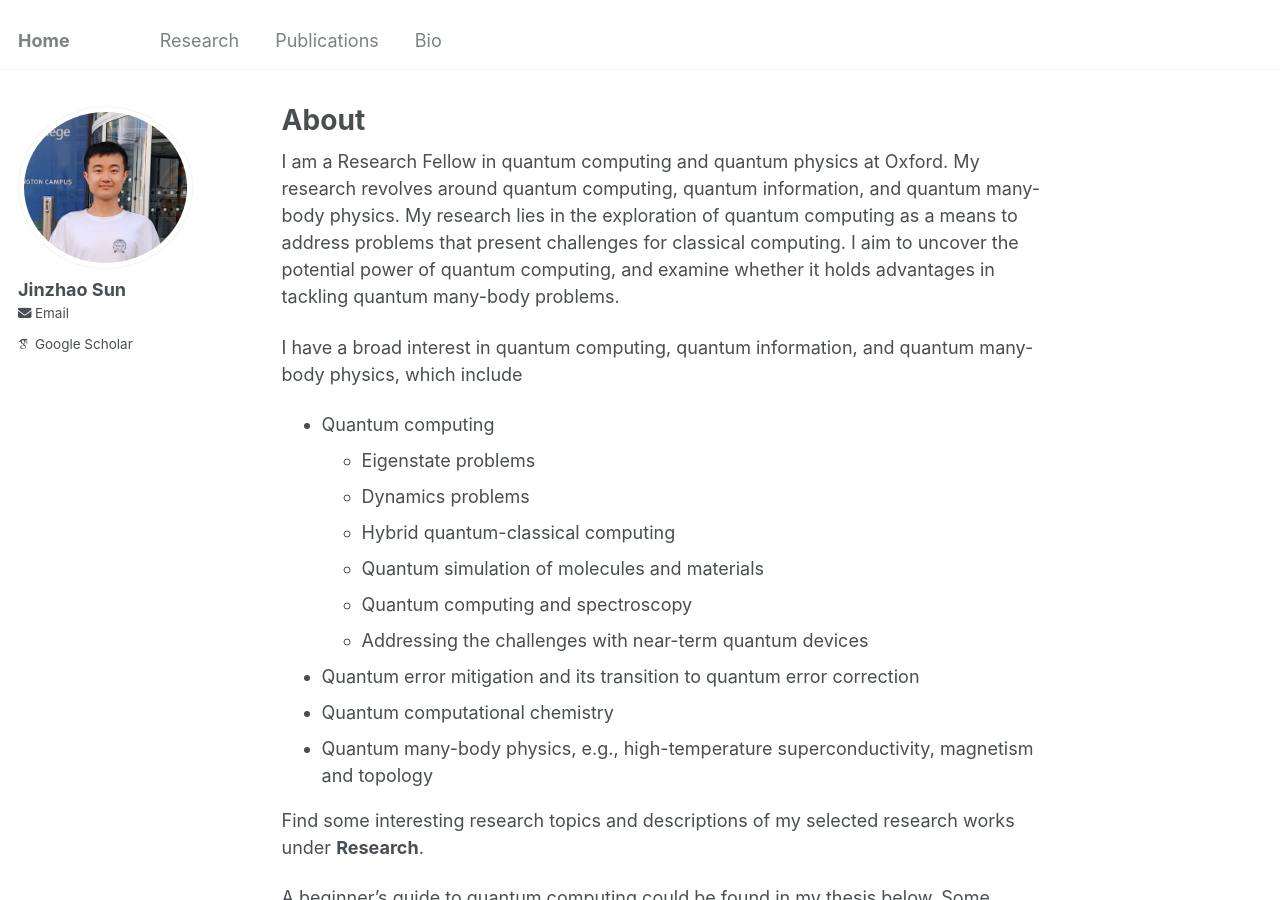
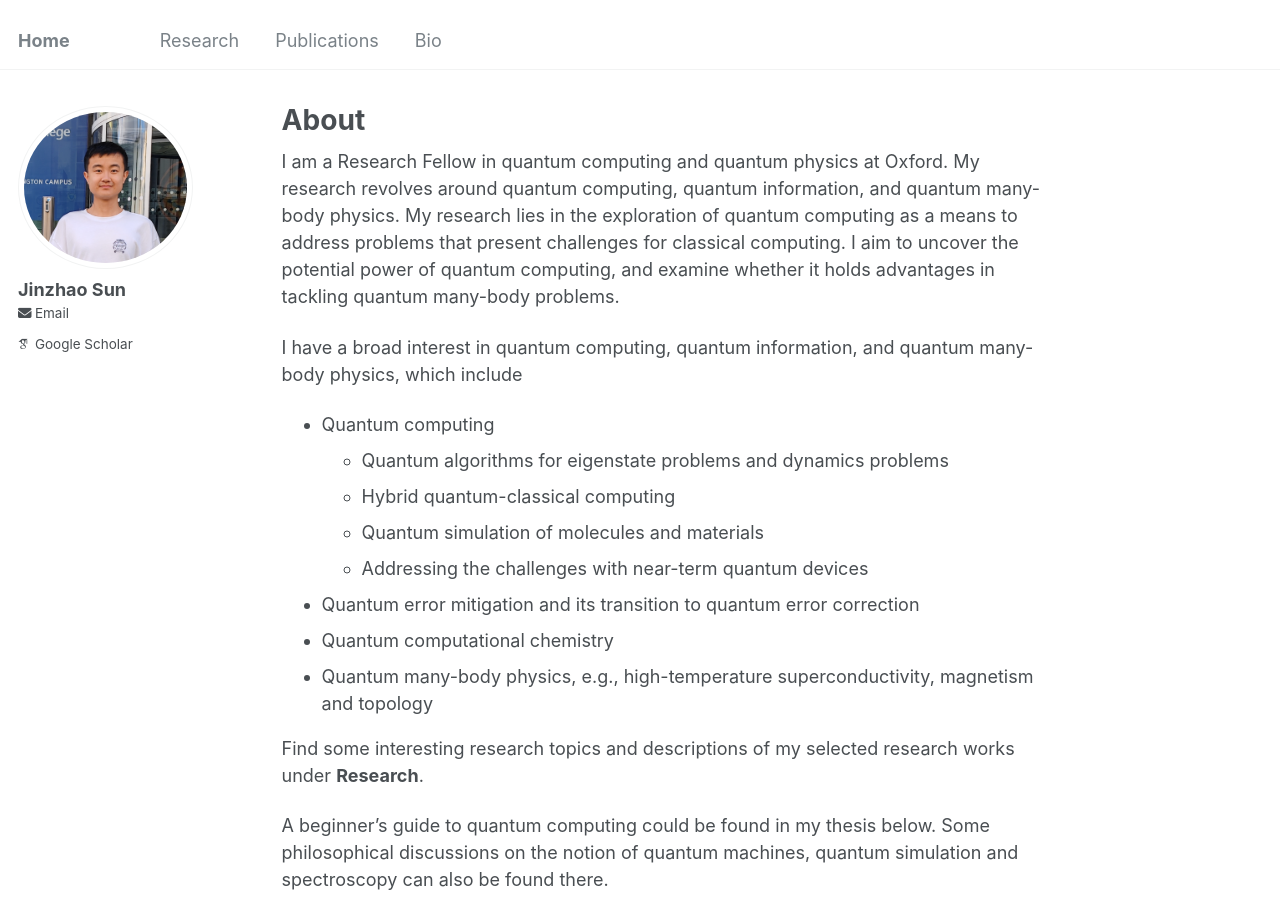
Before and after one commit to jinzhao-sun/jinzhao-sun.github.io, a Jekyll site: the page built from _pages/about.md, in a window 1280 px wide and 900 px high. Built offline with Jekyll 4.4.1, drawn with Linux system fonts in a browser that asks for light colours; some web fonts are replaced.

Commit message:
Update about.md

```diff
--- a/_pages/about.md
+++ b/_pages/about.md
@@ -12,11 +12,9 @@ I am a Research Fellow in quantum computing and quantum physics at Oxford. My re
 
 I have a broad interest in quantum computing, quantum information, and quantum many-body physics, which include
 * Quantum computing
-  *  Eigenstate problems
-  *  Dynamics problems
+  *  Quantum algorithms for eigenstate problems and dynamics problems
   *  Hybrid quantum-classical computing
   *  Quantum simulation of molecules and materials
-  *  Quantum computing and spectroscopy
   *  Addressing the challenges with near-term quantum devices
 * Quantum error mitigation and its transition to quantum error correction
 * Quantum computational chemistry
```
